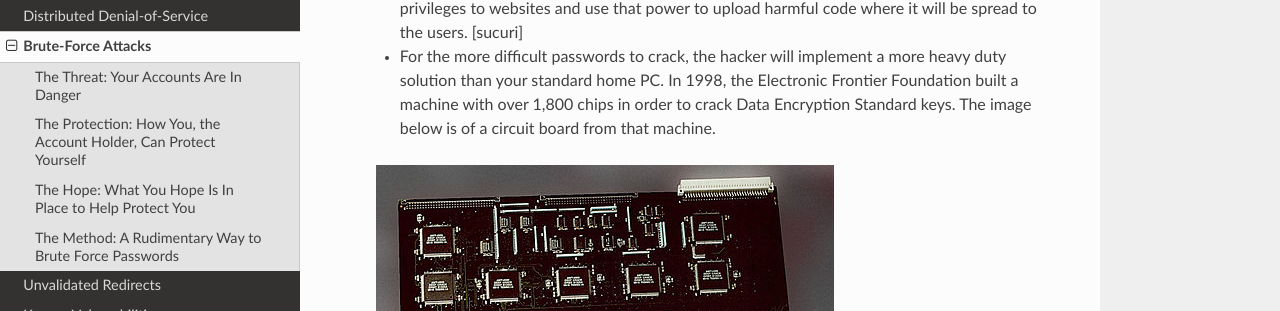
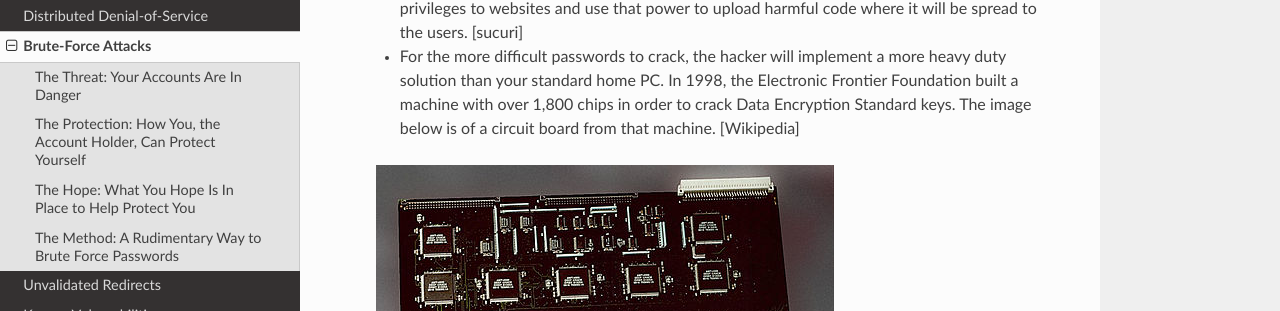
Before and after one commit to pvcraven/2017_web_security, a Sphinx documentation site: the page built from source/brute_force/brute_force.rst, in a window 1280 px wide and 900 px high, scrolled down 416 px. Shown: the part 211-522 px from the top of the window. Built offline with Sphinx 7.4.7 and the Read the Docs theme 2.0.0, drawn with Linux system fonts in a browser that asks for light colours; some of the changed text lies outside the part shown.

Commit message:
Added citation for image.

```diff
--- a/source/brute_force/brute_force.rst
+++ b/source/brute_force/brute_force.rst
@@ -18,7 +18,7 @@ The Threat: Your Accounts Are In Danger
 
 	* The threat of brute forcing means that both the user and the creator of the website need to take action to protect against these attacks.
 	* According to Sucuri, these attacks mean that someone can gain illegitimate administrative privileges to websites and use that power to upload harmful code where it will be spread to the users. [sucuri]
-	* For the more difficult passwords to crack, the hacker will implement a more heavy duty solution than your standard home PC.  In 1998, the Electronic Frontier Foundation built a machine with over 1,800 chips in order to crack Data Encryption Standard keys.  The image below is of a circuit board from that machine.
+	* For the more difficult passwords to crack, the hacker will implement a more heavy duty solution than your standard home PC.  In 1998, the Electronic Frontier Foundation built a machine with over 1,800 chips in order to crack Data Encryption Standard keys.  The image below is of a circuit board from that machine. [Wikipedia]
 
 	.. image:: DESkeybreaker.jpg
 
@@ -123,6 +123,6 @@ The Method: A Rudimentary Way to Brute Force Passwords
 
 [increment]		Nathan Wall. `"What is a method that can be used to increment letters?" <http://stackoverflow.com/questions/12504042/what-is-a-method-that-can-be-used-to-increment-letters>`_ StackOverflow, 19 Sep. 2012. Web. 18 Feb. 2017.
 
-[wikipedia]		Matt Crypto. `"Brute-force attack" <https://en.wikipedia.org/w/index.php?curid=36781082>`_ Wikipedia, 9 Feb. 2017. Web. 18 Feb. 2017.
+[Wikipedia]		Matt Crypto. `"Brute-force attack" <https://en.wikipedia.org/w/index.php?curid=36781082>`_ Wikipedia, 9 Feb. 2017. Web. 18 Feb. 2017.
 
 *Written by Tyler G, Edited by Lana and Nathan.*
```
